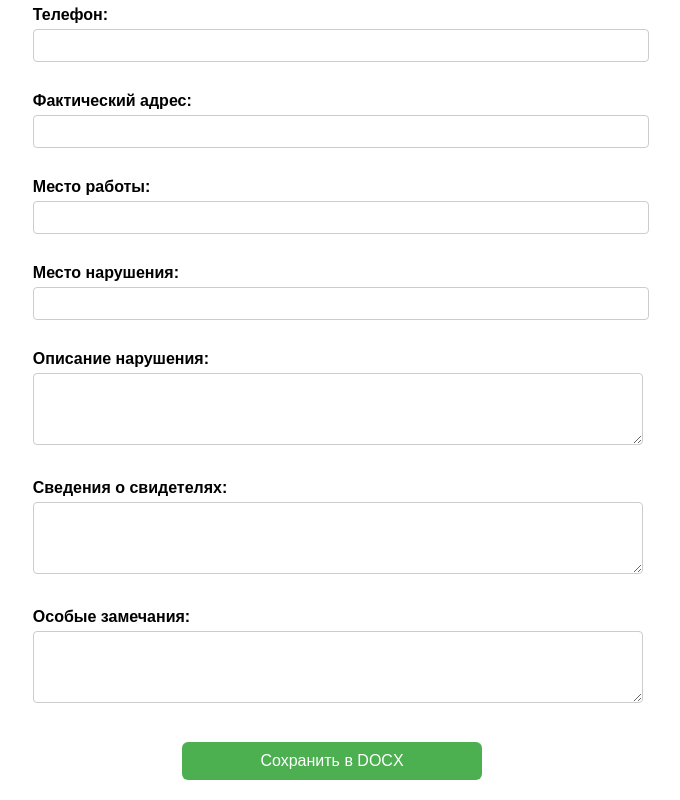
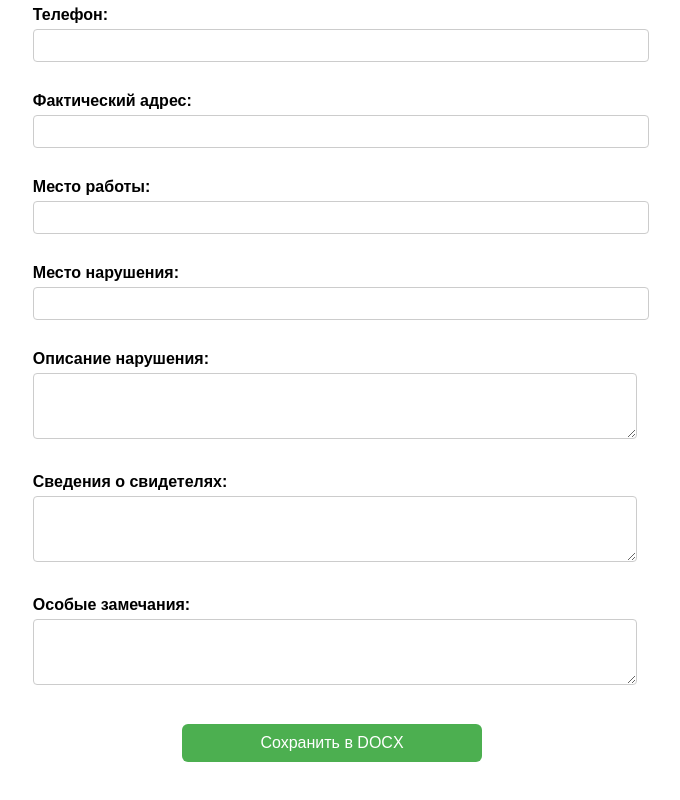
Before and after one commit to Blistyavi/Blistyavi-ProjectForMinistryofEmergency-Situations, a React (Create React App) app: page / in a window 1280 px wide. Shown: the part 872-1672 px from the top of the page, without its empty margins (308-988 px from the left). Built offline with nearby package versions, Linux system fonts and the light colour scheme.

Commit message:
first commit

```diff
--- a/src/App.js
+++ b/src/App.js
@@ -147,7 +147,7 @@ function App() {
                   height: "60px",
                   border: "1px solid #ccc",
                   borderRadius: "4px",
-                  padding: "5px",
+                  padding: "2px",
                 }}
               />
             ) : (
```
